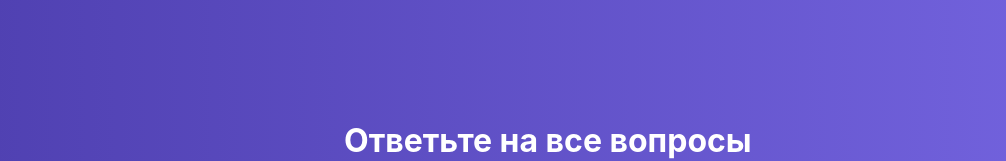
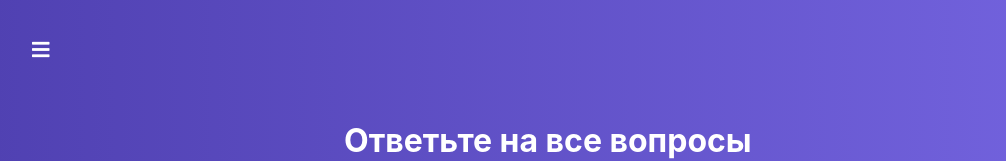
Before and after one commit to aronbergman/old-q-react-app, a React (Create React App) app: page / in a window 1280 px wide. Shown: the top 161 px of the page, without its empty margins (8-1014 px from the left). Built offline with nearby package versions, Linux system fonts and the light colour scheme.

Commit message:
Add button toggle menu

```diff
--- /dev/null
+++ b/src/components/Navigation/MenuToggle/MenuToggle.js
@@ -0,0 +1,23 @@
+import React from 'react';
+import classes from './MenuToggle.module.scss'
+
+export const MenuToggle = props => {
+    const cls = [
+        classes.MenuToggle,
+        'fa',
+    ];
+
+    if (props.isOpen) {
+        cls.push('fa-times');
+        cls.push(classes.open);
+    } else {
+        cls.push('fa-bars')
+    }
+
+    return (
+        <i
+            className={cls.join(' ')}
+            onClick={props.onToggle}
+        />
+    )
+};
--- /dev/null
+++ b/src/components/Navigation/MenuToggle/MenuToggle.module.scss
@@ -0,0 +1,18 @@
+.MenuToggle {
+  position: fixed;
+  top: 40px;
+  left: 40px;
+  font-size: 20px;
+  cursor: pointer;
+  color: #fff;
+  z-index: 1000;
+  transition: all .3s ease;
+
+  &:hover {
+    opacity: .7;
+  }
+
+  &.open {
+    left: 320px;
+  }
+}
--- a/src/hoc/Layout/Layout.js
+++ b/src/hoc/Layout/Layout.js
@@ -1,13 +1,29 @@
 import React, {Component} from 'react';
 import classes from './Layout.module.scss'
+import {MenuToggle} from "../../components/Navigation/MenuToggle/MenuToggle";
 
 export default class Layout extends Component {
+    state = {
+        menu: false
+    };
+
+    toggleMenuHandler = () => {
+        this.setState({
+            menu: !this.state.menu
+        })
+    };
+
     render() {
         return (
             <div className={classes.Layout}>
 
+                <MenuToggle
+                    onToggle={this.toggleMenuHandler}
+                    isOpen={this.state.menu}
+                />
+
                 <main>
-                    { this.props.children }
+                    {this.props.children}
                 </main>
             </div>
         )
```
